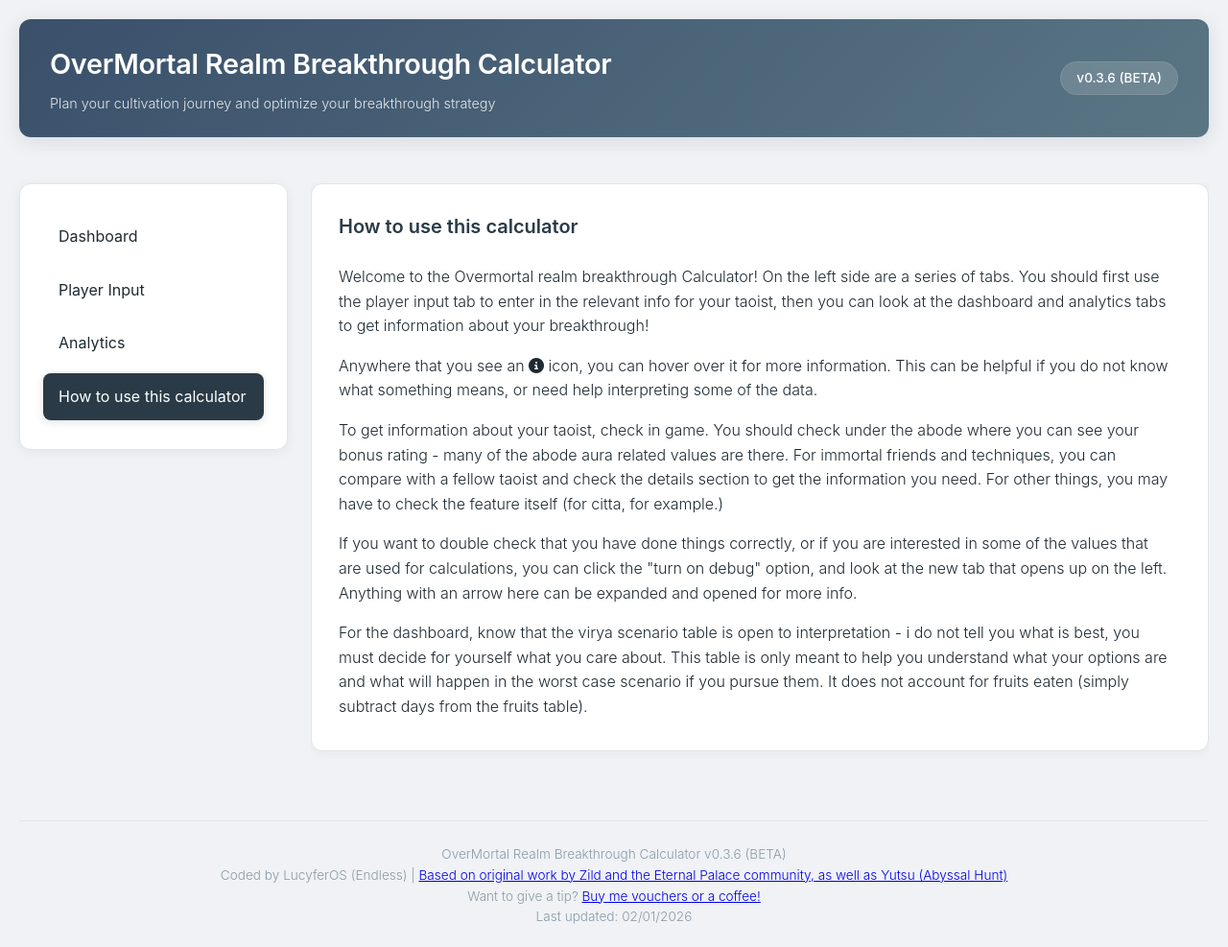
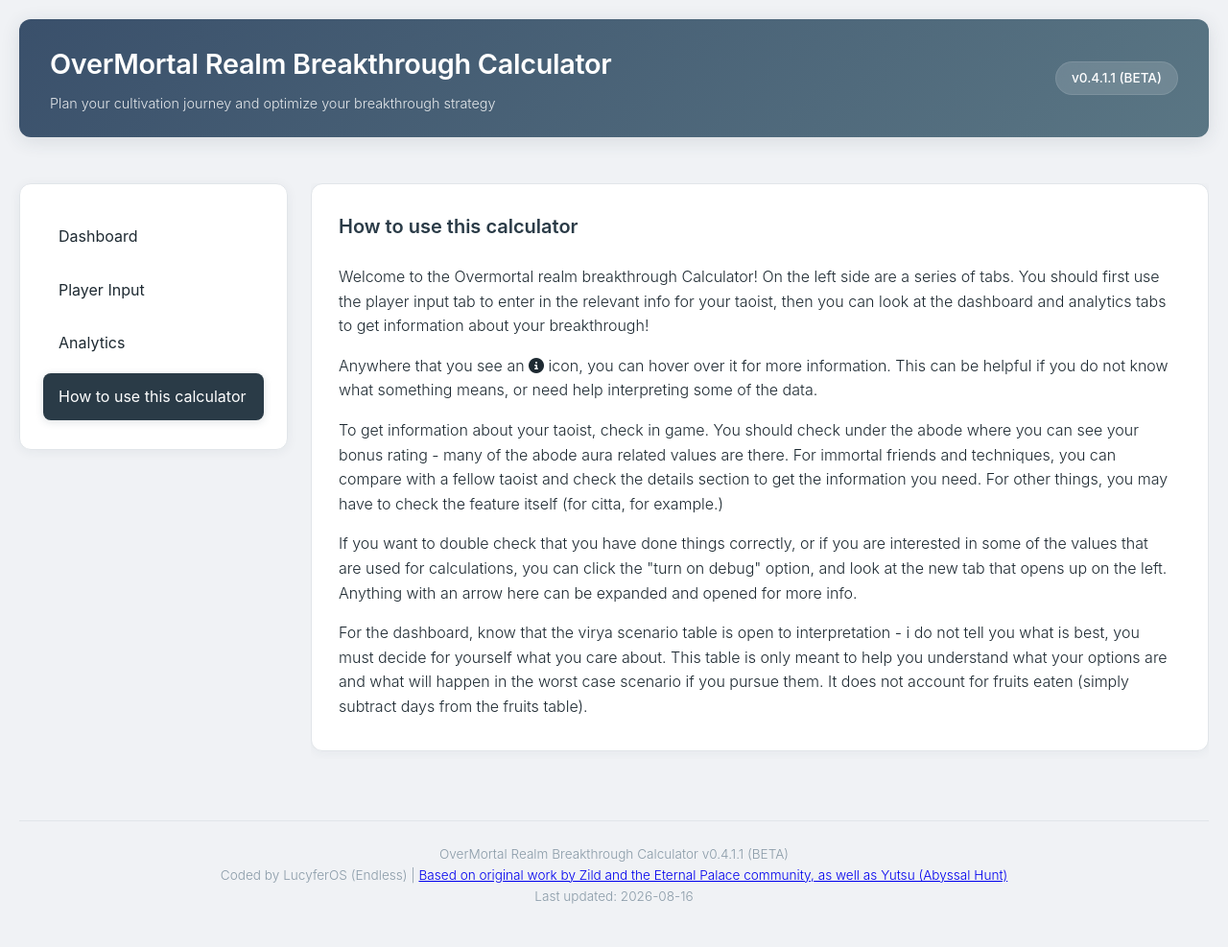
Before and after one commit to LucyferOS/OvermortalCalculator, a website with bundled scripts: page index.html in a window 1280 px wide. Shown: the whole page at 96% size. After the commit the page ends 965 px from the top, so only its background shows below. Built offline with nearby package versions, Linux system fonts and the light colour scheme.

Commit message:
Update index.html
Version update

```diff
--- a/index.html
+++ b/index.html
@@ -19,7 +19,7 @@
                     <h1>OverMortal Realm Breakthrough Calculator</h1>
                     <div class="subtitle">Plan your cultivation journey and optimize your breakthrough strategy</div>
                 </div>
-                <div class="version">v0.3.6 (BETA)</div>
+                <div class="version">v0.4.1.1 (BETA)</div>
             </div>
         </header>
         <div class="sidebar">
@@ -1164,10 +1164,9 @@
 		</div>
 
             <div class="footer">
-                <p>OverMortal Realm Breakthrough Calculator v0.3.6 (BETA)</p>
+                <p>OverMortal Realm Breakthrough Calculator v0.4.1.1 (BETA)</p>
                 <p>Coded by LucyferOS (Endless) | <a href="https://docs.google.com/spreadsheets/d/19xuznnncxhgHlUFwawAt8DPCu7YgwdGSP7mdHXGWTdk/edit?gid=1602589637#gid=1602589637" target="_blank">Based on original work by Zild and the Eternal Palace community, as well as Yutsu (Abyssal Hunt)</a></p>
-                <p>Want to give a tip? <a href="https://ko-fi.com/lucyferos" target="_blank">Buy me vouchers or a coffee!</a></p>
-                <p>Last updated: 02/01/2026</p>
+                <p>Last updated: 2026-08-16</p>
             </div>
         </div>
     </div>
```
